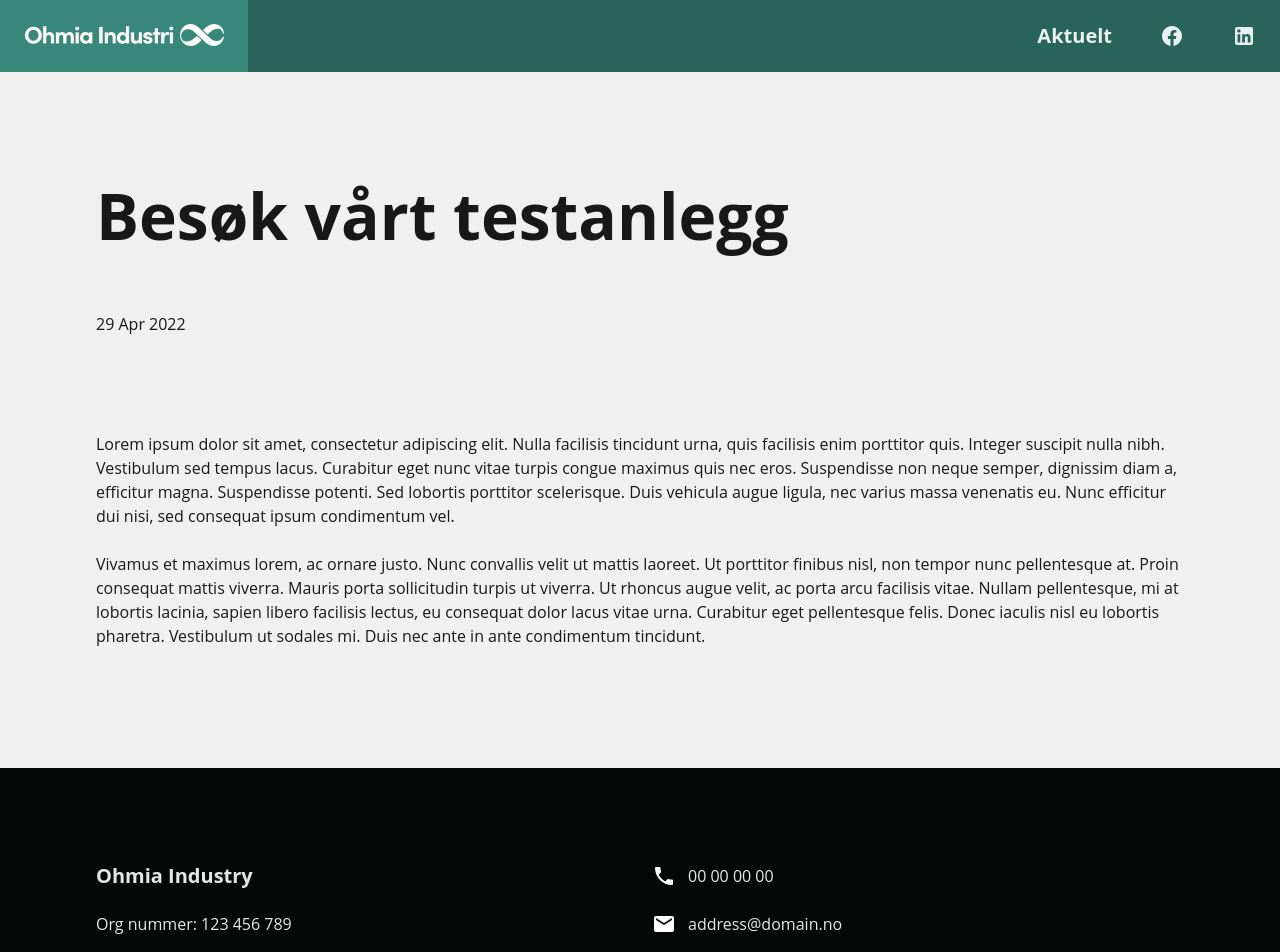
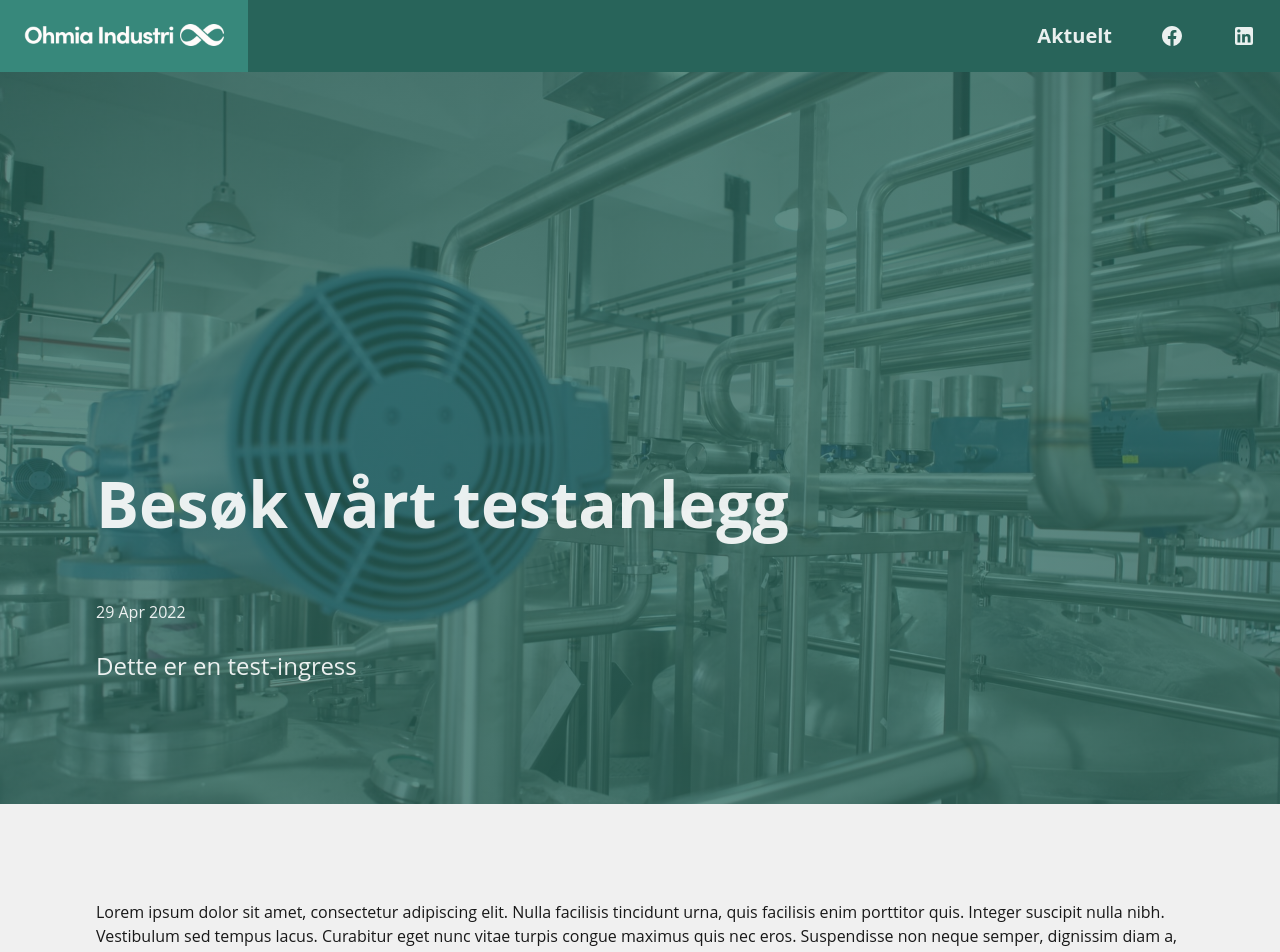
Before and after one commit to michael-bantle/ohmiaindustry.github.io, a Jekyll site: the page built from _posts/2022-04-29-besøk-vårt-testanlegg.md, in a window 1280 px wide and 1400 px high. Shown: the top 952 px of the window. Built offline with Jekyll 4.4.1, drawn with Linux system fonts in a browser that asks for light colours.

Commit message:
Add lead and hero-image to posts

```diff
--- a/_layouts/post.html
+++ b/_layouts/post.html
@@ -2,9 +2,14 @@
 layout: default
 ---
 <section>
-  <div class="content heading">
+  {% if page.image %}
+    <div class="content hero green" style="background-image: linear-gradient(0deg, rgba(40,100,90,.75), rgba(40,100,90,.75)), url('/assets/images/posts/{{page.image}}');">
+  {% else %}
+    <div class="content heading">
+  {% endif %}
     <h1>{{ page.title | capitalize }}</h1>
     <p>{{ page.date | date_to_string }}</p>
+    {% if page.lead %}<p class="lead">{{ page.lead }}</p>{% endif %}
   </div>
   <div class="content">
     {{ content }}
--- a/_posts/2022-04-29-besøk-vårt-testanlegg.md
+++ b/_posts/2022-04-29-besøk-vårt-testanlegg.md
@@ -2,7 +2,11 @@
 layout: post
 author: admin
 image: testanlegg.jpg
+lead: Dette er en test-ingress
 ---
+
 Lorem ipsum dolor sit amet, consectetur adipiscing elit. Nulla facilisis tincidunt urna, quis facilisis enim porttitor quis. Integer suscipit nulla nibh. Vestibulum sed tempus lacus. Curabitur eget nunc vitae turpis congue maximus quis nec eros. Suspendisse non neque semper, dignissim diam a, efficitur magna. Suspendisse potenti. Sed lobortis porttitor scelerisque. Duis vehicula augue ligula, nec varius massa venenatis eu. Nunc efficitur dui nisi, sed consequat ipsum condimentum vel.
 
+![alternativ text](https://picsum.photos/960/480)
+
 Vivamus et maximus lorem, ac ornare justo. Nunc convallis velit ut mattis laoreet. Ut porttitor finibus nisl, non tempor nunc pellentesque at. Proin consequat mattis viverra. Mauris porta sollicitudin turpis ut viverra. Ut rhoncus augue velit, ac porta arcu facilisis vitae. Nullam pellentesque, mi at lobortis lacinia, sapien libero facilisis lectus, eu consequat dolor lacus vitae urna. Curabitur eget pellentesque felis. Donec iaculis nisl eu lobortis pharetra. Vestibulum ut sodales mi. Duis nec ante in ante condimentum tincidunt.
--- a/_sass/main.scss
+++ b/_sass/main.scss
@@ -4,7 +4,7 @@ $color-text-dark-default: rgba(0,0,0,.9);
 $color-text-dark-highlight: rgba(0,0,0,1);
 $color-brand-white-default: rgba(255,255,255,1);
 $color-brand-green-default: rgba(40,100,90,1);
-$color-brand-green-overlay: rgba(40,100,90,.5);
+$color-brand-green-overlay: rgba(40,100,90,.75);
 $color-brand-green-100: rgba(40,100,90,.1);
 $color-background-light: rgba(240,240,240,1);
 
@@ -66,7 +66,10 @@ section#bullets{
   margin: 0;
   padding: 96px;
 
-  &.hero{padding-top: 384px;}
+  &.hero{
+    padding-top: 384px;
+    background-size: cover;
+  }
   &.heading{
     padding-bottom: 0;
     *:last-child{margin-bottom: 0;}
@@ -134,6 +137,7 @@ a.card{
 }
 
 img{
+  max-width: 100%;
   &.full{width: 100%;}
   &.bullet{width: 96px;}
   &.employee{
--- a/aktuelt.html
+++ b/aktuelt.html
@@ -18,7 +18,11 @@ title: Posts
           {% endif %}
           <div class="text">
             <h3>{{ post.title | capitalize }}</h3>
-            {{ post.excerpt }}
+            {% if post.lead %}
+              <p>{{ post.lead }}</p>
+            {% else %}
+              {{ post.excerpt }}
+            {% endif %}
           </div>
         </article>
       </a>
--- a/index.html
+++ b/index.html
@@ -70,7 +70,11 @@ title: Home
           {% endif %}
           <div class="text">
             <h3>{{ post.title | capitalize }}</h3>
-            {{ post.excerpt }}
+            {% if post.lead %}
+              <p>{{ post.lead }}</p>
+            {% else %}
+              {{ post.excerpt }}
+            {% endif %}
           </div>
         </article>
       </a>
```
